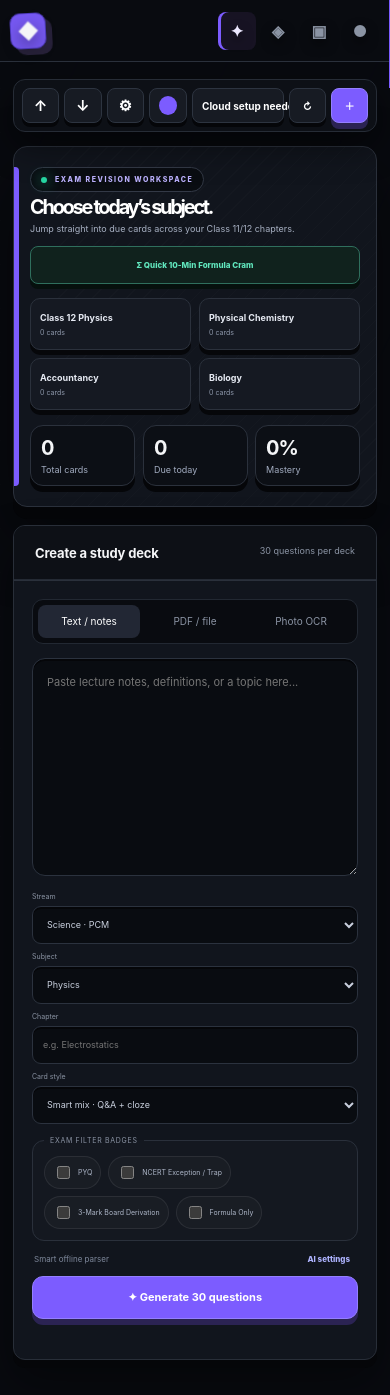
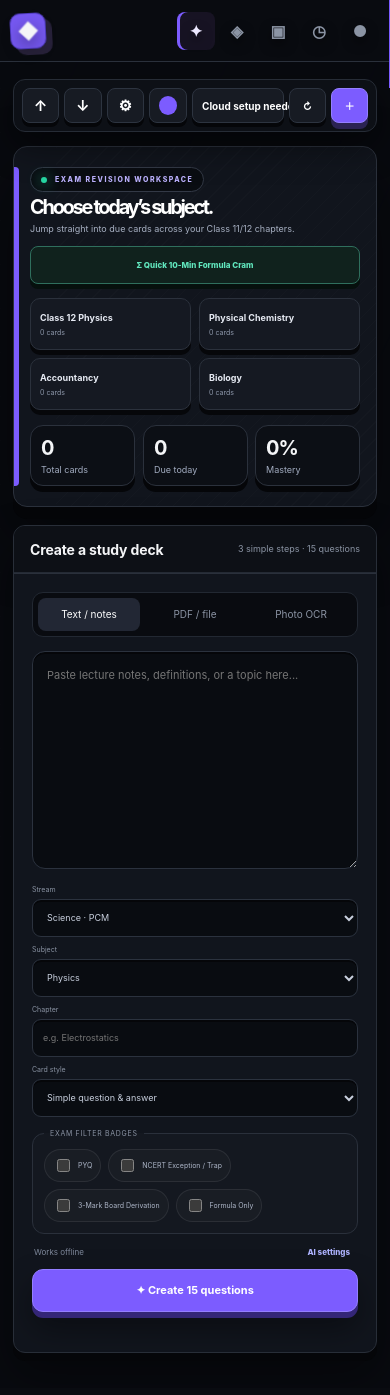
Before and after one commit to shankyzzup1601/minddeck-ai-flashcards, a Flask app: page / in a window 390 px wide. After the commit the page ends 1353 px from the top, so only its background shows below. Run offline with Flask 3, Linux system fonts and the light colour scheme.

Commit message:
Simplify MindDeck with 15-card decks and daily planner
Create exactly 15 clear questions, safely upgrade legacy short decks, simplify the student review flow, fix the black flashcard face bug, add a focused daily planner, and refresh the PWA cache.

```diff
--- a/app.py
+++ b/app.py
@@ -24,7 +24,7 @@ MAX_PROVIDER_RESPONSE_BYTES = 1_000_000
 MAX_SUPABASE_RESPONSE_BYTES = 512_000
 MAX_CLOUD_CARDS = 500
 MAX_IMAGE_BYTES = 4 * 1024 * 1024
-GENERATED_DECK_SIZE = 30
+GENERATED_DECK_SIZE = 15
 AI_SESSION_SECONDS = 15 * 60
 CSRF_SECONDS = 24 * 60 * 60
 AUTH_REFRESH_SECONDS = 30 * 24 * 60 * 60
@@ -516,7 +516,7 @@ def normalize_cloud_deck(value) -> dict:
     updated_at = raw_updated if isinstance(raw_updated, int) and not isinstance(raw_updated, bool) else 0
     updated_at = min(max(updated_at, 0), now_ms + 60_000)
     return {
-        "version": 5,
+        "version": 6,
         "cards": normalized_cards,
         "index": index,
         "reviewed": reviewed,
--- a/static/app.js
+++ b/static/app.js
@@ -27,7 +27,8 @@ const PDF_MODULE = "/static/vendor/pdf-4.10.38.min.mjs";
 const PDF_WORKER = "/static/vendor/pdf-4.10.38.worker.min.mjs";
 const FOCUS_STORE = "minddeck-focus-timer-v1";
 const THEME_STORE = "minddeck-visual-theme-v1";
-const GENERATED_DECK_SIZE = 30;
+const GENERATED_DECK_SIZE = 15;
+const DECK_SCHEMA_VERSION = 6;
 const THEMES = Object.freeze([
   { key: "cosmic", label: "Midnight" },
   { key: "aurora", label: "Terminal" },
@@ -98,7 +99,7 @@ let studyQueueIds = [];
 let examRevealCount = 0;
 
 function setWorkspace(workspace, scroll = true) {
-  const target = ["generate", "study", "deck"].includes(workspace) ? workspace : "generate";
+  const target = ["generate", "study", "deck", "planner"].includes(workspace) ? workspace : "generate";
   document.body.dataset.workspace = target;
   $$('[data-workspace-target]').forEach((button) => {
     const active = button.dataset.workspaceTarget === target;
@@ -107,9 +108,10 @@ function setWorkspace(workspace, scroll = true) {
     else button.removeAttribute("aria-current");
   });
   const headings = {
-    generate: ["Generate Cards", "Create an exam-ready deck from notes, files, or a photo."],
-    study: ["Distraction-Free Study", "Flip fast, rate honestly, and keep moving."],
-    deck: ["Deck Command Center", "Filter, refine, and plan your next revision sprint."],
+    generate: ["Create Flashcards", "Paste your notes and create 15 clear questions."],
+    study: ["Study", "Flip the card, recall the answer, then choose a rating."],
+    deck: ["My Deck", "View, review, or remove your saved questions."],
+    planner: ["Daily Planner", "Choose a study time, start the timer, and track today’s progress."],
   };
   const [title, subtitle] = headings[target];
   $(".top h1").textContent = title;
@@ -347,9 +349,70 @@ function normalizeCard(value) {
   return card;
 }
 
+function simpleConceptFromQuestion(front) {
+  const clean = String(front || "")
+    .replace(/\s+/g, " ")
+    .replace(/[?.!]+$/, "")
+    .trim();
+  const direct = clean.match(/^(?:what (?:is|are)|define|explain|describe|state)\s+(.+)$/i)?.[1];
+  return (direct || clean).replace(/^(?:the )?meaning of\s+/i, "").trim().slice(0, 140);
+}
+
+function shortDefinition(answer) {
+  const clean = String(answer || "").replace(/\s+/g, " ").trim();
+  if (clean.length <= 150) return clean;
+  const sentence = clean.match(/^.{40,150}?[.!?](?:\s|$)/)?.[0];
+  return (sentence || `${clean.slice(0, 147)}…`).trim();
+}
+
+function upgradeLegacyShortDeck(snapshot) {
+  const savedVersion = Number(snapshot?.version);
+  if ((Number.isFinite(savedVersion) ? savedVersion : 0) >= DECK_SCHEMA_VERSION) return false;
+  if (!cards.length || cards.length >= GENERATED_DECK_SIZE) return false;
+
+  const originals = [...cards];
+  const existingQuestions = new Set(cards.map((card) => card.front.toLowerCase().replace(/\s+/g, " ").trim()));
+  const questionVariants = [
+    (concept, card) => ({
+      front: `Which concept matches this explanation: “${shortDefinition(card.back)}”?`,
+      back: concept,
+    }),
+    (concept, card) => ({ front: `Explain ${concept} in one clear sentence.`, back: card.back }),
+    (concept, card) => ({ front: `What is the textbook meaning of ${concept}?`, back: card.back }),
+    (concept, card) => ({ front: `What is the key point to remember about ${concept}?`, back: card.back }),
+    (concept, card) => ({ front: `How would you explain ${concept} to a classmate?`, back: card.back }),
+    (concept, card) => ({ front: `Write a short note on ${concept}.`, back: card.back }),
+    (concept, card) => ({ front: `State the main idea behind ${concept}.`, back: card.back }),
+  ];
+
+  for (const makeQuestion of questionVariants) {
+    for (const source of originals) {
+      if (cards.length >= GENERATED_DECK_SIZE) break;
+      const concept = simpleConceptFromQuestion(source.front) || "this topic";
+      const draft = makeQuestion(concept, source);
+      const key = draft.front.toLowerCase().replace(/\s+/g, " ").trim();
+      if (existingQuestions.has(key)) continue;
+      existingQuestions.add(key);
+      cards.push(
+        newCard(draft.front, draft.back, {
+          subject: source.subject,
+          examTags: source.examTags,
+          trap: source.trap,
+        })
+      );
+    }
+    if (cards.length >= GENERATED_DECK_SIZE) break;
+  }
+
+  if (cards.length <= originals.length) return false;
+  index = 0;
+  studyQueueIds = [];
+  return true;
+}
+
 function deckSnapshot() {
   return {
-    version: 5,
+    version: DECK_SCHEMA_VERSION,
     cards,
     index,
     reviewed: [...reviewed],
@@ -390,11 +453,13 @@ function applyDeckState(value) {
 }
 
 async function load() {
+  let upgraded = false;
   try {
     const localValue = localStorage.getItem(activeStoreKey);
     const backup = localValue ? null : await loadDeckBackup(activeStoreKey).catch(() => null);
     const stored = localValue ? JSON.parse(localValue) : backup || {};
     if (!applyDeckState(stored)) throw new Error();
+    upgraded = upgradeLegacyShortDeck(stored);
   } catch {
     const backup = await loadDeckBackup(activeStoreKey).catch(() => null);
     if (!backup || !applyDeckState(backup)) {
@@ -403,9 +468,12 @@ async function load() {
       reviewed = new Set();
       studyStats = defaultStudyStats();
       deckUpdatedAt = 0;
+    } else {
+      upgraded = upgradeLegacyShortDeck(backup);
     }
   }
-  render(false);
+  render(upgraded);
+  if (upgraded) toast(`Your saved deck now has ${GENERATED_DECK_SIZE} clear questions`);
 }
 
 function activateAccountStore(accountKey) {
@@ -415,9 +483,12 @@ function activateAccountStore(accountKey) {
   activeStoreKey = nextStore;
   activeAccountKey = accountKey;
   accountStoreFresh = !saved;
+  let upgraded = false;
   if (saved) {
     try {
-      if (!applyDeckState(JSON.parse(saved))) throw new Error();
+      const stored = JSON.parse(saved);
+      if (!applyDeckState(stored)) throw new Error();
+      upgraded = upgradeLegacyShortDeck(stored);
     } catch {
       cards = [];
       index = 0;
@@ -429,7 +500,8 @@ function activateAccountStore(accountKey) {
   } else {
     save(false);
   }
-  render(false);
+  render(upgraded);
+  if (upgraded) toast(`Your saved deck now has ${GENERATED_DECK_SIZE} clear questions`);
 }
 
 async function activateGuestStore() {
@@ -891,7 +963,7 @@ function clearStudyAssist() {
   if ($("#hintPanel")) {
     $("#hintPanel").hidden = true;
     $("#hintList").replaceChildren();
-    $("#hintButton").textContent = "✦ Show a hint";
+    $("#hintButton").textContent = "✦ Hint";
   }
   if ($("#feynmanTranscript")) {
     $("#feynmanTranscript").value = "";
@@ -1166,7 +1238,8 @@ function render(touch = false) {
 
   $("#count").textContent = cards.length;
   $("#due").textContent = due;
-  $("#dueNav").textContent = due;
+  // The sidebar badge is the deck size; the due count remains in the study status pill.
+  $("#dueNav").textContent = cards.length;
   $("#mastery").textContent = `${mastery}%`;
   $("#sideMastery").textContent = `${mastery}% mastered`;
   $("#sideBar").value = mastery;
@@ -1176,9 +1249,9 @@ function render(touch = false) {
   const queuePosition = studyQueueIds.indexOf(card?.id);
   $("#pager").textContent = cards.length
     ? studyQueueIds.length && queuePosition >= 0
-      ? `${queuePosition + 1} / ${studyQueueIds.length} sprint`
-      : `${index + 1} / ${cards.length}`
-    : "0 / 0";
+      ? `Question ${queuePosition + 1} of ${studyQueueIds.length}`
+      : `Question ${index + 1} of ${cards.length}`
+    : "No questions yet";
   setCardFlipped(false);
   clearStudyAssist();
   renderCurrentCard(card);
@@ -1387,10 +1460,10 @@ function syncProvider() {
   $("#accessCode").placeholder = alreadyUnlocked ? "Secure session unlocked" : "Owner access code";
   $("#lockAi").hidden = !unlockedProvider;
   if (!online || alreadyUnlocked) $("#accessCode").value = "";
-  const providerNames = { offline: "Smart offline parser", openai: "Secure OpenAI", gemini: "Secure Gemini" };
+  const providerNames = { offline: "Works offline", openai: "Secure OpenAI", gemini: "Secure Gemini" };
   $("#generationProviderLabel").textContent = alreadyUnlocked
     ? `${providerNames[provider]} · unlocked`
-    : providerNames[provider] || "Smart offline parser";
+    : providerNames[provider] || "Works offline";
   updateSecurityHint();
 }
 
@@ -1598,9 +1671,11 @@ async function reconcileCloudDeck() {
       return;
     }
     if (!applyDeckState(cloud)) throw new Error("The cloud deck was invalid.");
+    const upgraded = upgradeLegacyShortDeck(cloud);
     accountStoreFresh = false;
-    render(false);
-    setSyncStatus("Cloud deck restored", "ok");
+    render(upgraded);
+    setSyncStatus(upgraded ? `${GENERATED_DECK_SIZE}-question deck saved` : "Cloud deck restored", "ok");
+    if (upgraded) toast(`Your saved deck now has ${GENERATED_DECK_SIZE} clear questions`);
   } catch (error) {
     setSyncStatus(error.message || "Cloud sync paused", "error");
   }
@@ -2027,7 +2102,7 @@ function startCramSprint() {
     return;
   }
   const due = cards.filter((card) => Date.parse(card.dueDate) <= Date.now());
-  const sprintCards = (due.length ? due : cards).slice(0, 30);
+  const sprintCards = (due.length ? due : cards).slice(0, GENERATED_DECK_SIZE);
   studyQueueIds = sprintCards.map((card) => card.id);
   index = cards.findIndex((card) => card.id === studyQueueIds[0]);
   selectTimerMode("focus");
@@ -2677,7 +2752,7 @@ $("#generate").addEventListener("click", async () => {
   } finally {
     $("#accessCode").value = "";
     button.disabled = false;
-    button.textContent = `✦ Generate ${GENERATED_DECK_SIZE} questions`;
+    button.textContent = `✦ Create ${GENERATED_DECK_SIZE} questions`;
   }
 });
 
--- a/static/sw.js
+++ b/static/sw.js
@@ -1,7 +1,7 @@
-const CACHE_NAME = "minddeck-shell-v12";
+const CACHE_NAME = "minddeck-shell-v13";
 const SHELL = [
   "/",
-  "/static/app.js",
+  "/static/app.js?v=13",
   "/static/smart-study.js",
   "/static/minddeck-icon.svg",
   "/static/manifest.webmanifest",
--- a/templates/index.html
+++ b/templates/index.html
@@ -370,6 +370,79 @@ body:before{
   .heroCard{border-radius:14px}
   .widget,.panel{border-radius:12px}
 }
+
+/* Simple student mode: clear hierarchy, solid surfaces, and only essential controls. */
+body[data-workspace="planner"] .heroCard,
+body[data-workspace="planner"] .insightGrid,
+body[data-workspace="planner"] .smartGrid,
+body[data-workspace="planner"] .grid,
+body[data-workspace="planner"] .deck{display:none!important}
+body[data-workspace="planner"] .focusGrid{width:min(100%,980px);margin:0 auto;grid-template-columns:1.35fr .8fr .85fr}
+body[data-workspace="planner"] .actions>#import,
+body[data-workspace="planner"] .actions>#export,
+body[data-workspace="planner"] .actions>#settings,
+body[data-workspace="planner"] .actions>#themeToggle,
+body[data-workspace="planner"] .actions>#clear,
+body[data-workspace="planner"] .actions>#manual{display:none!important}
+body[data-workspace="deck"] .heroCard,
+body[data-workspace="deck"] .focusGrid,
+body[data-workspace="deck"] .insightGrid,
+body[data-workspace="deck"] .smartGrid{display:none!important}
+body[data-workspace="deck"] .deck{width:min(100%,980px);margin:0 auto}
+body[data-workspace="study"] .actions>#import,
+body[data-workspace="study"] .actions>#export,
+body[data-workspace="study"] .actions>#settings,
+body[data-workspace="study"] .actions>#themeToggle,
+body[data-workspace="study"] .actions>#clear,
+body[data-workspace="study"] .actions>#manual{display:none!important}
+.widget:hover,.panel:hover{transform:none;box-shadow:0 8px 0 #050609,0 22px 45px #0006}
+.panel{background:#11151d}
+.phead{align-items:center;background:#0d1016}
+.phead h3{font-size:14px}
+.phead span{font-size:9px}
+.generate{background:var(--a);box-shadow:0 6px 0 #342677,0 16px 32px #0006}
+.generate:hover:not(:disabled){transform:translateY(-2px);box-shadow:0 8px 0 #342677,0 20px 38px #0007}
+.studyAssist{display:flex;justify-content:flex-start;margin:13px 0 0}
+.assistButton{min-width:90px;background:#171b23}
+.card,.card.flip{transform:none!important}
+.face{
+  transform:none!important;
+  opacity:1;
+  visibility:visible;
+  transition:opacity .28s ease,transform .35s ease,visibility 0s linear;
+  border-top:3px solid var(--a);
+  background:#151a23;
+}
+.face.back{transform:scale(.98)!important;opacity:0;visibility:hidden;border-top-color:var(--green);background:#171923}
+.card.flip .face:not(.back){transform:scale(.98)!important;opacity:0;visibility:hidden}
+.card.flip .face.back{transform:none!important;opacity:1;visibility:visible}
+.face:before{display:none}
+.cardTypeBadge{
+  position:absolute!important;
+  top:18px!important;
+  right:20px!important;
+  left:auto!important;
+  transform:none!important;
+  box-shadow:none!important;
+}
+.rate{border-top-width:2px;box-shadow:0 4px 0 #06070a}
+.rate.again{border-top-color:var(--red)}
+.rate.hard{border-top-color:#fbbf24}
+.rate.good{border-top-color:#60a5fa}
+.rate.easy{border-top-color:var(--green)}
+.pager span{min-width:115px;text-align:center;color:#c6ccda;font-weight:750}
+@media(max-width:1000px){
+  body[data-workspace="planner"] .focusGrid{grid-template-columns:1fr 1fr}
+  body[data-workspace="planner"] .timerWidget{grid-column:1/-1}
+}
+@media(max-width:650px){
+  body[data-workspace="planner"] .focusGrid{grid-template-columns:1fr}
+  body[data-workspace="planner"] .actions>#account{display:none}
+  body[data-workspace="study"] .actions>#account{display:none}
+  .phead{padding:15px 16px}
+  .phead span{max-width:140px;text-align:right;line-height:1.4}
+  .cardTypeBadge{top:13px!important;right:13px!important}
+}
 </style>
 </head>
 <body data-workspace="generate">
@@ -402,6 +475,10 @@ body:before{
 <button class="nav" id="navDeck" type="button" data-workspace-target="deck">
 <i class="glyph" aria-hidden="true">▣</i>
 <span>My deck</span>
+</button>
+<button class="nav" id="navPlanner" type="button" data-workspace-target="planner">
+<i class="glyph" aria-hidden="true">◷</i>
+<span>Planner</span>
 </button>
 <button class="nav" id="openOral" type="button">
 <i class="glyph" aria-hidden="true">●</i>
@@ -478,7 +555,7 @@ body:before{
 </div>
 </div>
 </section>
-<section class="focusGrid" aria-label="Focus tools">
+<section class="focusGrid" aria-label="Daily planner">
 <article class="widget timerWidget" id="timerWidget">
 <div class="timerVisual">
 <svg class="timerDial" viewBox="0 0 120 120" aria-hidden="true">
@@ -513,7 +590,7 @@ body:before{
 </article>
 <article class="widget goalWidget">
 <div class="widgetTop">
-<div class="widgetKicker">Daily focus goal</div>
+<div class="widgetKicker">Today’s goal</div>
 <div class="widgetIcon" aria-hidden="true">◎</div>
 </div>
 <div class="goalValue"><strong id="todayMinutes">0</strong><span>/ <b id="goalMinutes">25</b> min</span></div>
@@ -531,7 +608,7 @@ body:before{
 </article>
 <article class="widget momentumWidget">
 <div class="widgetTop">
-<div class="widgetKicker">Study momentum</div>
+<div class="widgetKicker">This week</div>
 <div class="widgetIcon" aria-hidden="true">✦</div>
 </div>
 <div class="streakHero"><strong id="streakCount">0</strong><span>day streak</span></div>
@@ -625,7 +702,7 @@ body:before{
 <div class="smartIntro">
 <div>
 <h3>Study actively, not endlessly.</h3>
-<p>Rescue difficult cards, run a focused 30-card sprint, practice image labels, or test recall against the clock.</p>
+<p>Review difficult cards, start a focused 15-card session, or practise one topic at a time.</p>
 </div>
 <span class="smartSignal">SM-2 active</span>
 </div>
@@ -634,7 +711,7 @@ body:before{
 <i aria-hidden="true">⚡</i><strong>Cram &amp; Break Down · <b id="leechCount">0</b></strong><small id="leechLabel">No stubborn cards detected</small>
 </button>
 <button class="smartTool" id="startCramSprint" type="button">
-<i aria-hidden="true">◷</i><strong>30-card sprint</strong><small>Start a 25-minute Pomodoro queue</small>
+<i aria-hidden="true">◷</i><strong>15-card review</strong><small>Start a focused review session</small>
 </button>
 <button class="smartTool" id="startMatch" type="button" disabled>
 <i aria-hidden="true">↔</i><strong>Speed Match</strong><small id="matchReady">Add 2+ cards</small>
@@ -674,7 +751,7 @@ body:before{
 <article class="panel" id="createPanel">
 <div class="phead">
 <h3>Create a study deck</h3>
-<span>30 questions per deck</span>
+<span>3 simple steps · 15 questions</span>
 </div>
 <div class="compose">
 <div class="tabs">
@@ -738,9 +815,9 @@ body:before{
 </label>
 <label for="cardMode">Card style
 <select id="cardMode">
-<option value="mixed">Smart mix · Q&amp;A + cloze</option>
-<option value="standard">Question &amp; answer</option>
-<option value="cloze">Cloze deletion only</option>
+<option value="standard">Simple question &amp; answer</option>
+<option value="mixed">Mix of Q&amp;A + fill in the blank</option>
+<option value="cloze">Fill in the blank only</option>
 <option value="ncert">NCERT line-by-line cloze</option>
 <option value="formula">LaTeX formula &amp; derivation</option>
 <option value="assertion">Assertion &amp; Reason (A/R)</option>
@@ -758,18 +835,18 @@ body:before{
 <label><input class="examTagInput" type="checkbox" value="Formula Only"> Formula Only</label>
 </fieldset>
 <div class="generationProviderNote">
-<span id="generationProviderLabel">Smart offline parser</span>
+<span id="generationProviderLabel">Works offline</span>
 <button id="openGeneratorSettings" type="button">AI settings</button>
 </div>
-<button class="generate" id="generate">✦ Generate 30 questions</button>
+<button class="generate" id="generate">✦ Create 15 questions</button>
 <div class="error" id="error">
 </div>
 </div>
 </article>
 <article class="panel" id="studyPanel">
 <div class="phead">
-<h3>Study session</h3>
-<span>Space to flip · 1–4 to rate</span>
+<h3>Study your cards</h3>
+<span>Press Space to show the answer</span>
 </div>
 <div class="study">
 <div class="studyTop">
@@ -778,10 +855,10 @@ body:before{
 </div>
 <progress class="bar progress" id="progress" max="100" value="0">0%</progress>
 <div class="studyAssist">
-<button class="assistButton" id="hintButton" type="button">✦ Show a hint</button>
-<button class="assistButton" id="ttsButton" type="button">◖ Read answer</button>
-<button class="assistButton" id="logMistake" type="button">! Log mistake</button>
-<span class="assistNote">Hints reveal progressively · audio uses your device voice</span>
+<button class="assistButton" id="hintButton" type="button">✦ Hint</button>
+<button class="assistButton" id="ttsButton" type="button" hidden>◖ Read answer</button>
+<button class="assistButton" id="logMistake" type="button" hidden>! Log mistake</button>
+<span class="assistNote" hidden>Hints reveal progressively</span>
 </div>
 <div class="hintPanel" id="hintPanel" hidden>
 <ol id="hintList"></ol>
@@ -943,7 +1020,7 @@ body:before{
 <label for="provider">Generation provider</label>
 <div class="api settingsApi">
 <select id="provider">
-<option value="offline">Smart offline parser</option>
+<option value="offline">Works offline</option>
 <option value="openai" disabled>Secure OpenAI · locked</option>
 <option value="gemini" disabled>Secure Gemini · locked</option>
 </select>
@@ -1073,6 +1150,6 @@ body:before{
 <input type="file" id="jsonFile" accept=".json" hidden>
 <div class="toast" id="toast">
 </div>
-<script nonce="{{ csp_nonce }}" type="module" src="/static/app.js"></script>
+<script nonce="{{ csp_nonce }}" type="module" src="/static/app.js?v=13"></script>
 </body>
 </html>
```
